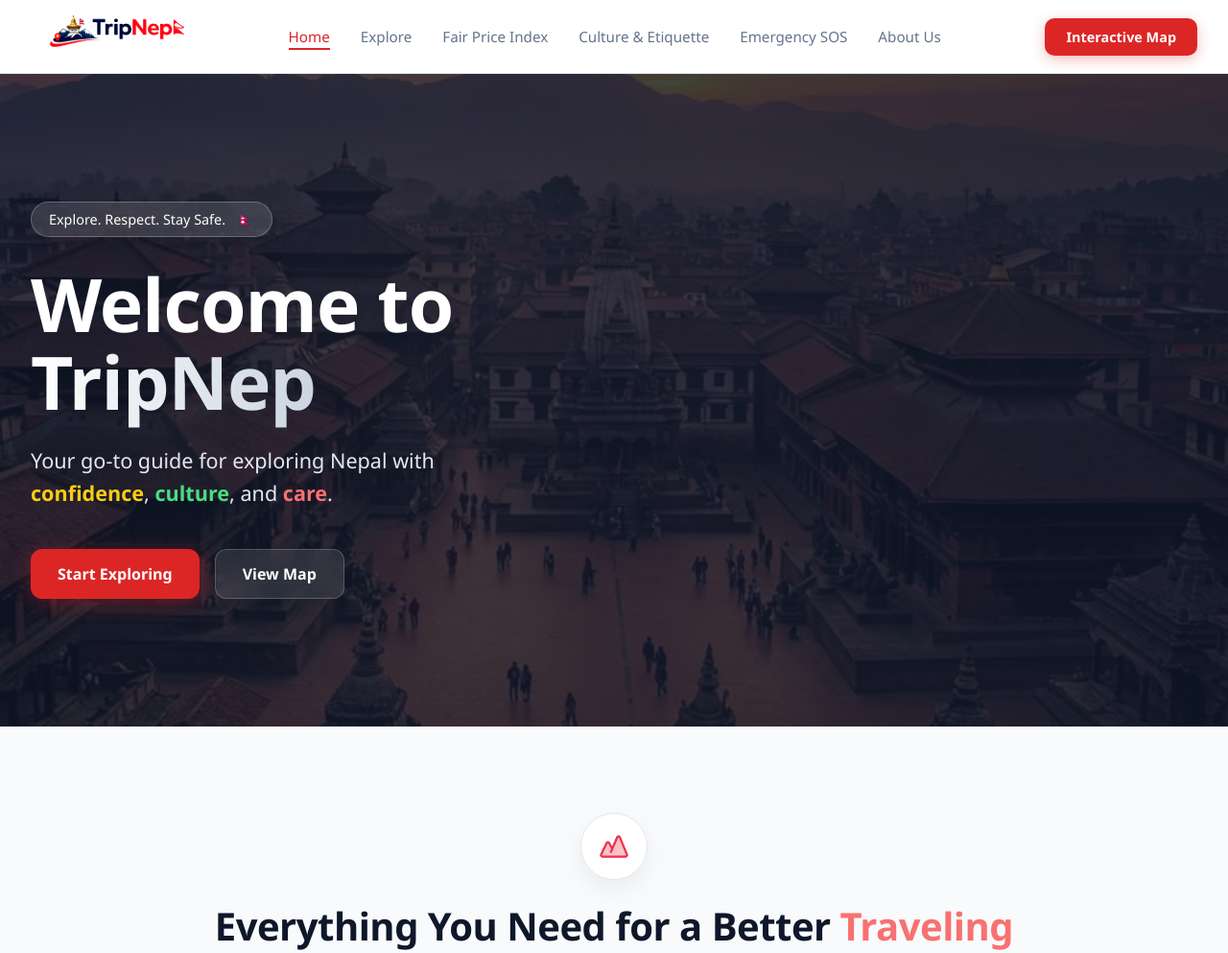
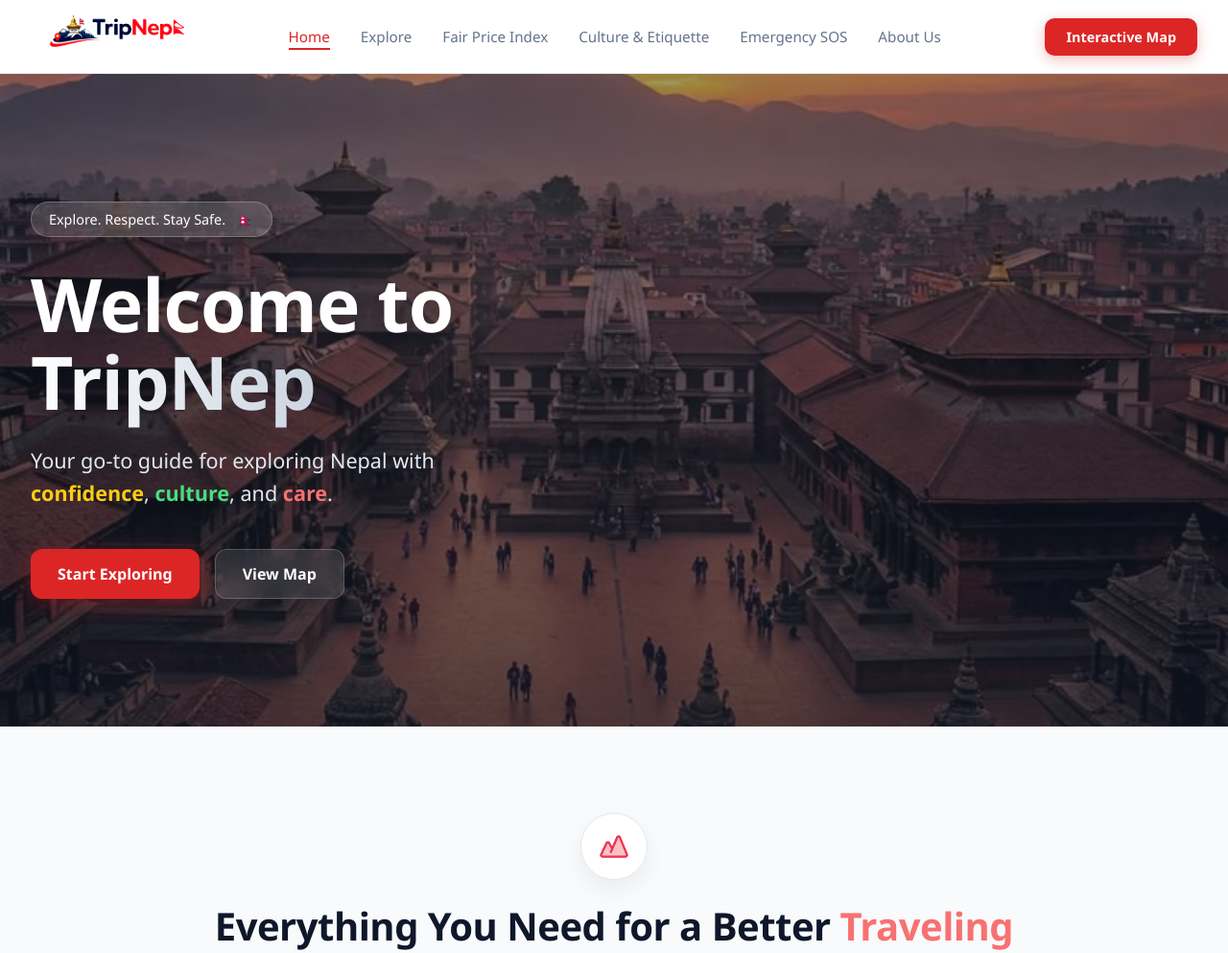
Before and after one commit to ankitadhakal/interhackthonproject, a PHP site: page /assets/html/index.html in a window 1280 px wide. Shown: the top 993 px of the page at 96% size. Run offline with PHP 8.4, Linux system fonts and the light colour scheme.

Commit message:
changed css

```diff
--- a/assets/css/style.css
+++ b/assets/css/style.css
@@ -13,7 +13,7 @@
 
 .hero-section {
     position: relative;
-    background-image: linear-gradient(135deg, rgba(15, 23, 42, 0.75), rgba(15, 23, 42, 0.85)), url("/img/patanSquare.jpg");
+    background-image: linear-gradient(rgba(17, 24, 39, 0.4), rgba(17, 24, 39, 0.7)), url("../../img/patanSquare.jpg");
     background-repeat: no-repeat;
     background-position: center;
     background-size: cover;
```
